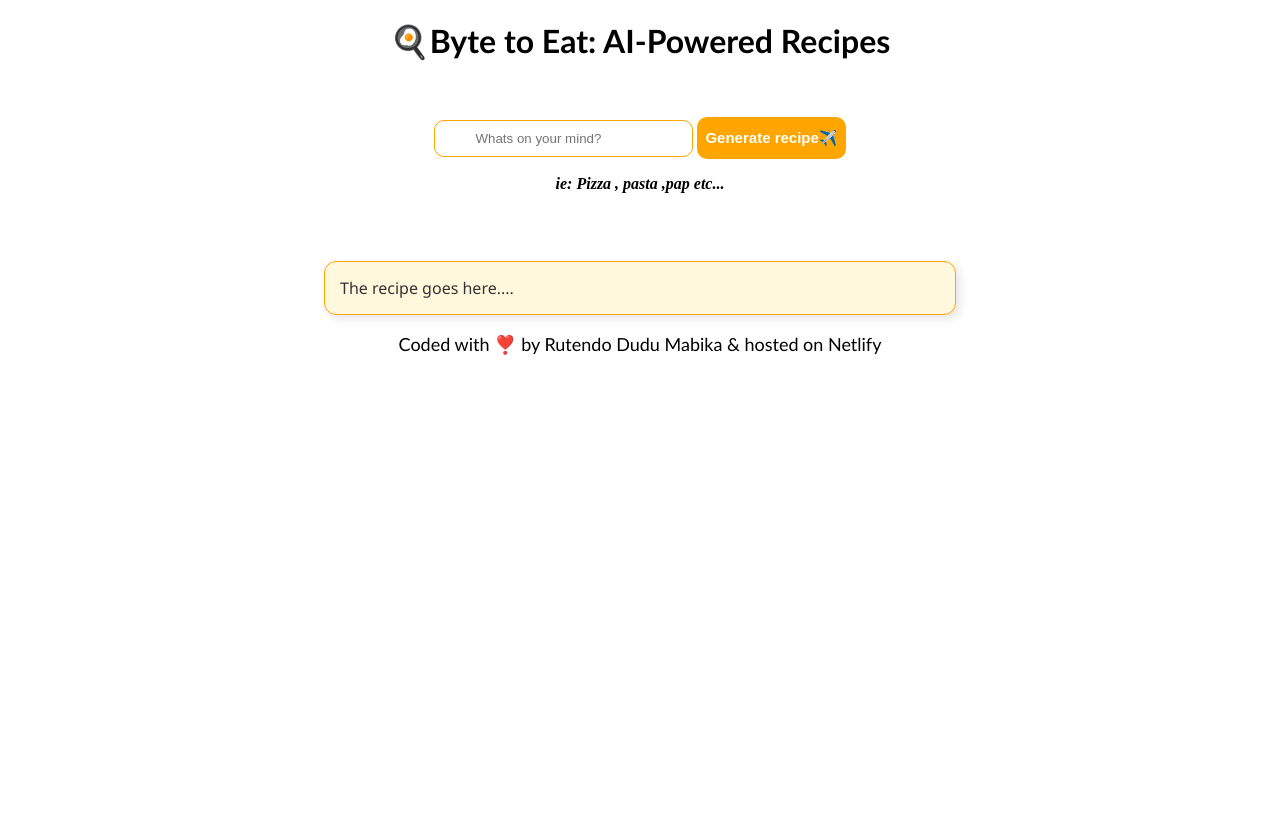
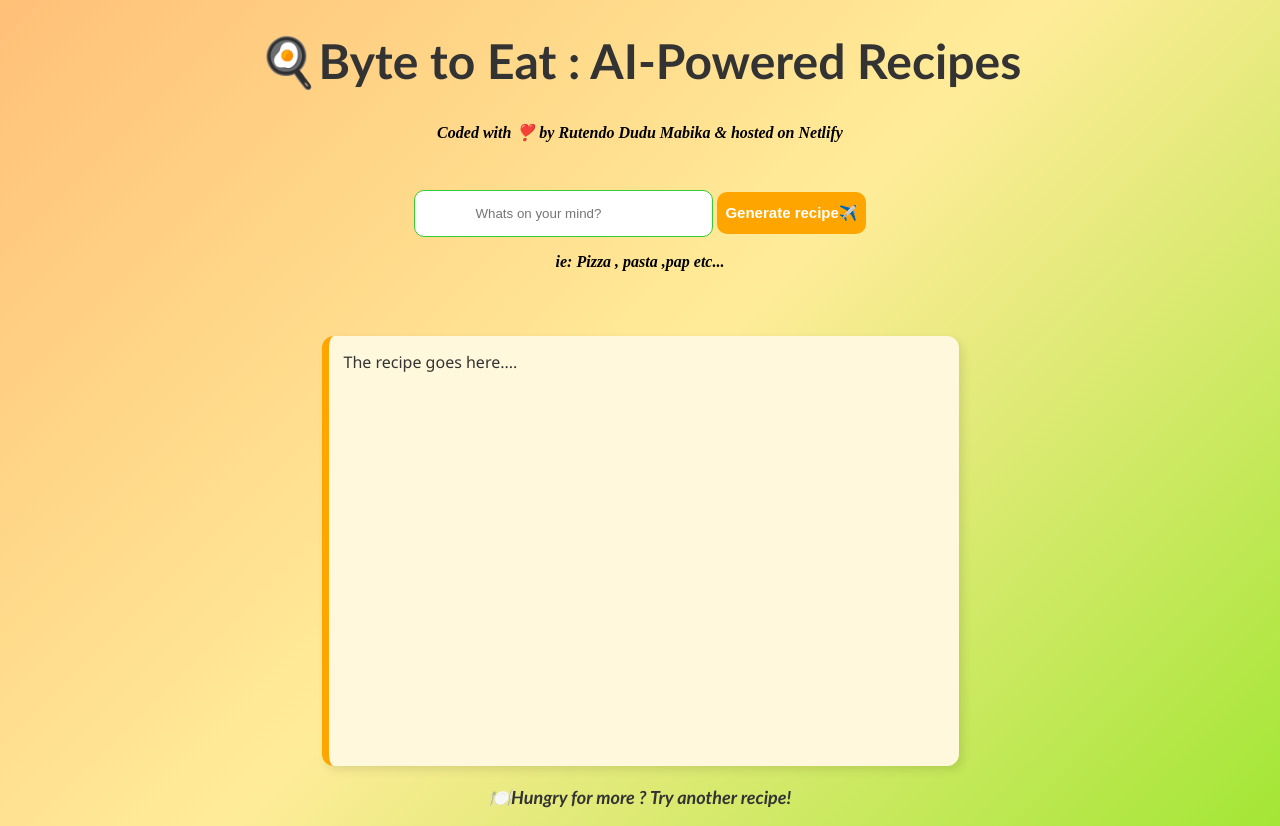
Before and after one commit to rutzh/ai-recipe-generator, a plain HTML site: page index.html in a window 1280 px wide. Before the commit the page ends 800 px from the top, so only its background shows below. Drawn offline with Linux system fonts and the light colour scheme.

Commit message:
Updated index.html

```diff
--- a/index.html
+++ b/index.html
@@ -10,7 +10,8 @@
 <body>
     <div class="main-container">
     <header>
-<h1>🍳Byte to Eat: AI-Powered Recipes</h1>
+<h1>🍳Byte to Eat : AI-Powered Recipes</h1>
+<p class="hint">Coded with ❣️ by Rutendo Dudu Mabika & hosted on Netlify</p>
     </header>
     <main>
         <div class="form-container">
@@ -29,8 +30,9 @@
     </main>
 
     <footer>
-        <p>Coded with ❣️ by Rutendo Dudu Mabika & hosted on Netlify</p>
+        <p> 🍽️Hungry for more ? Try another recipe! </p>
     </footer>
 </div>
+<script src="src/index.js"></script>
 </body>
 </html>
--- a/src/style.css
+++ b/src/style.css
@@ -1,10 +1,13 @@
 
 body{
+background: linear-gradient(135deg,#ffc078,#ffec99,#a3e635);
 
 }
 h1{
     font-family:'Gill Sans', 'Gill Sans MT', Calibri, 'Trebuchet MS', sans-serif;
     text-align: center;
+    font-size:48px ;
+    color:#333333;
 }
 .form-container {
 
@@ -30,14 +33,14 @@ cursor: pointer;
 
 }
 .input-text-area{
-    padding: 10px 40px;
+    padding: 15px 60px;
     border-radius: 10px;
-    border: 1px solid #ffa500 ;
+    border: 1px solid #32CD32 ;
 
 }
 .hint{
     font-style: italic;
-    font-weight: bolder;
+   font-weight: bold;
     text-align: center;
 }
 .recipe-container{
@@ -45,15 +48,20 @@ cursor: pointer;
     max-width:600px;
     margin:0 auto;
     padding:15px;
-    border : 1px solid #ffa500;
+    border-left : 7px solid #ffa500;
     border-radius: 12px;
     box-shadow: 4px 4px 10px rgba(0,0,0,0.1);
    font-family: 'Segoe UI', Tahoma, Geneva, Verdana, sans-serif;
    color: #333333;
+   height: 50vh;
 }
 footer{
 
     font-family: 'Gill Sans', 'Gill Sans MT', Calibri, 'Trebuchet MS', sans-serif;
+    font-style: italic;
      text-align: center;
      font-size: 18px;
+     font-weight: bold;
+     margin-top: 20px;
+     color:#333333;
 }
```
